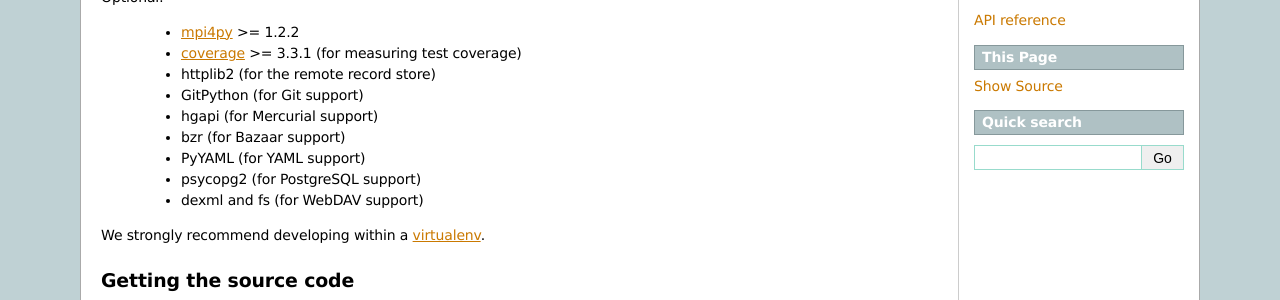
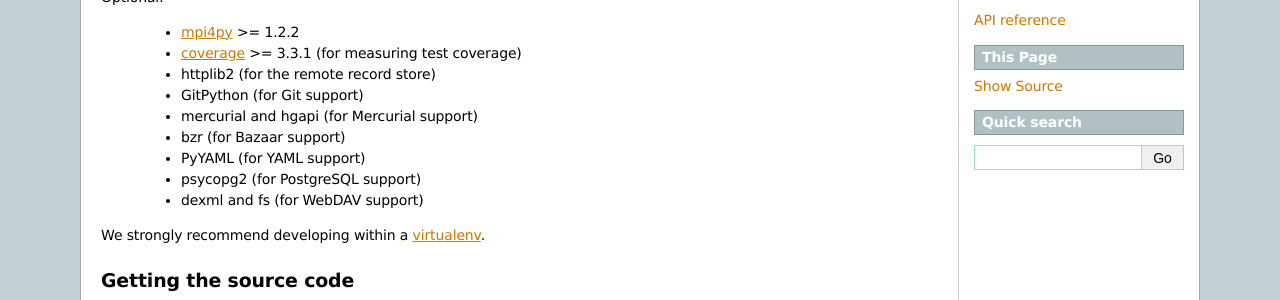
Before and after one commit to open-research/sumatra, a Sphinx documentation site: the page built from doc/developers_guide.txt, in a window 1280 px wide and 900 px high. Shown: the part 409-709 px from the top of the window. Built offline with Sphinx 7.4.7, drawn with Linux system fonts in a browser that asks for light colours.

Commit message:
Update developers_guide.txt

```diff
--- a/doc/developers_guide.txt
+++ b/doc/developers_guide.txt
@@ -26,7 +26,7 @@ Optional:
     * coverage_ >= 3.3.1 (for measuring test coverage)
     * httplib2 (for the remote record store)
     * GitPython (for Git support)
-    * hgapi (for Mercurial support)
+    * mercurial and hgapi (for Mercurial support)
     * bzr (for Bazaar support)
     * PyYAML (for YAML support)
     * psycopg2 (for PostgreSQL support)
```
